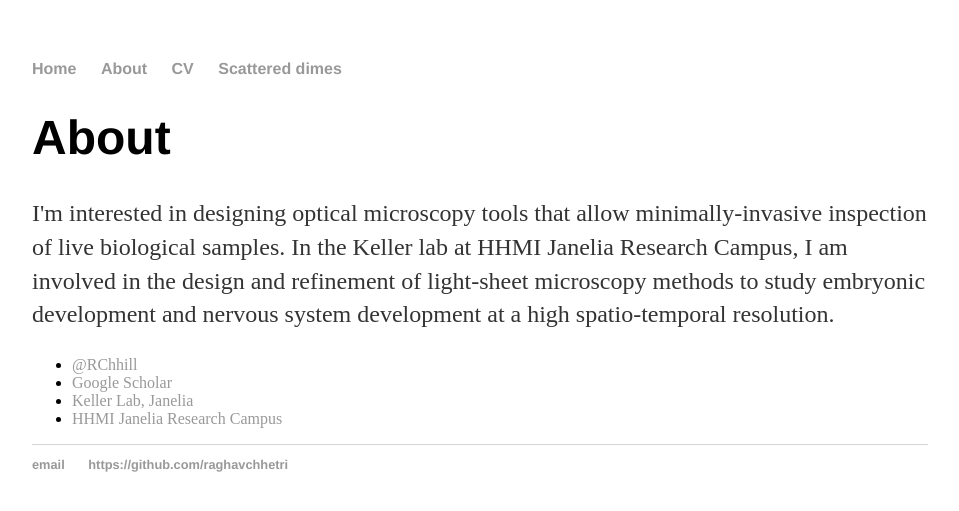
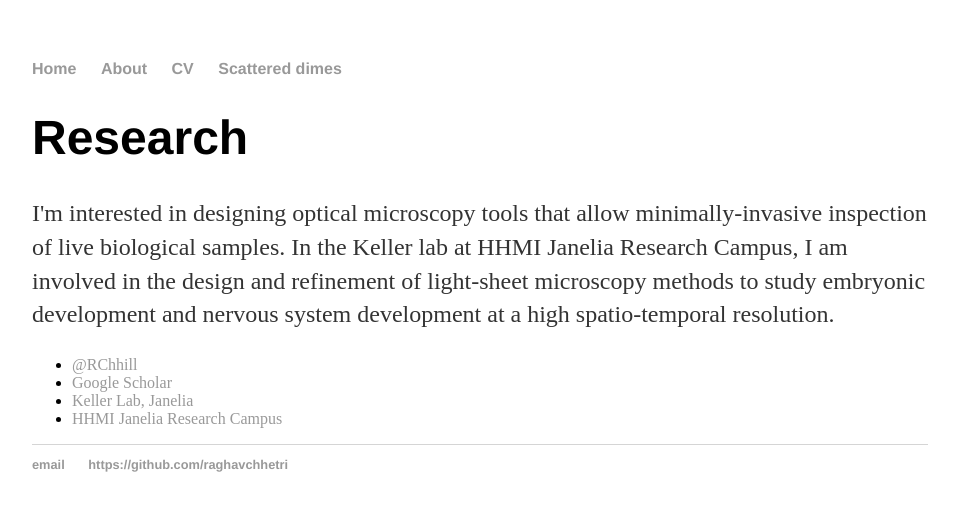
Before and after one commit to raghavchhetri/raghavchhetri.github.io, a Jekyll site: the page built from about/index.html, in a window 1280 px wide. Shown: the top 511 px of the page, without its empty margins (160-1119 px from the left). Built offline with Jekyll 4.4.1, drawn with Linux system fonts in a browser that asks for light colours.

Commit message:
Update index.html

```diff
--- a/about/index.html
+++ b/about/index.html
@@ -4,7 +4,7 @@ title: About Raghav Chhetri
 ---
 
 		<div class="about">
-			<h1>About</h1>
+			<h1>Research</h1>
 			<p>I'm interested in designing optical microscopy tools that allow minimally-invasive inspection of live biological samples. In the Keller lab at HHMI Janelia Research Campus, I am involved in the design and refinement of light-sheet microscopy methods to study embryonic development and nervous system development at a high spatio-temporal resolution.</p>
 
 			<ul class="contacts">
```
